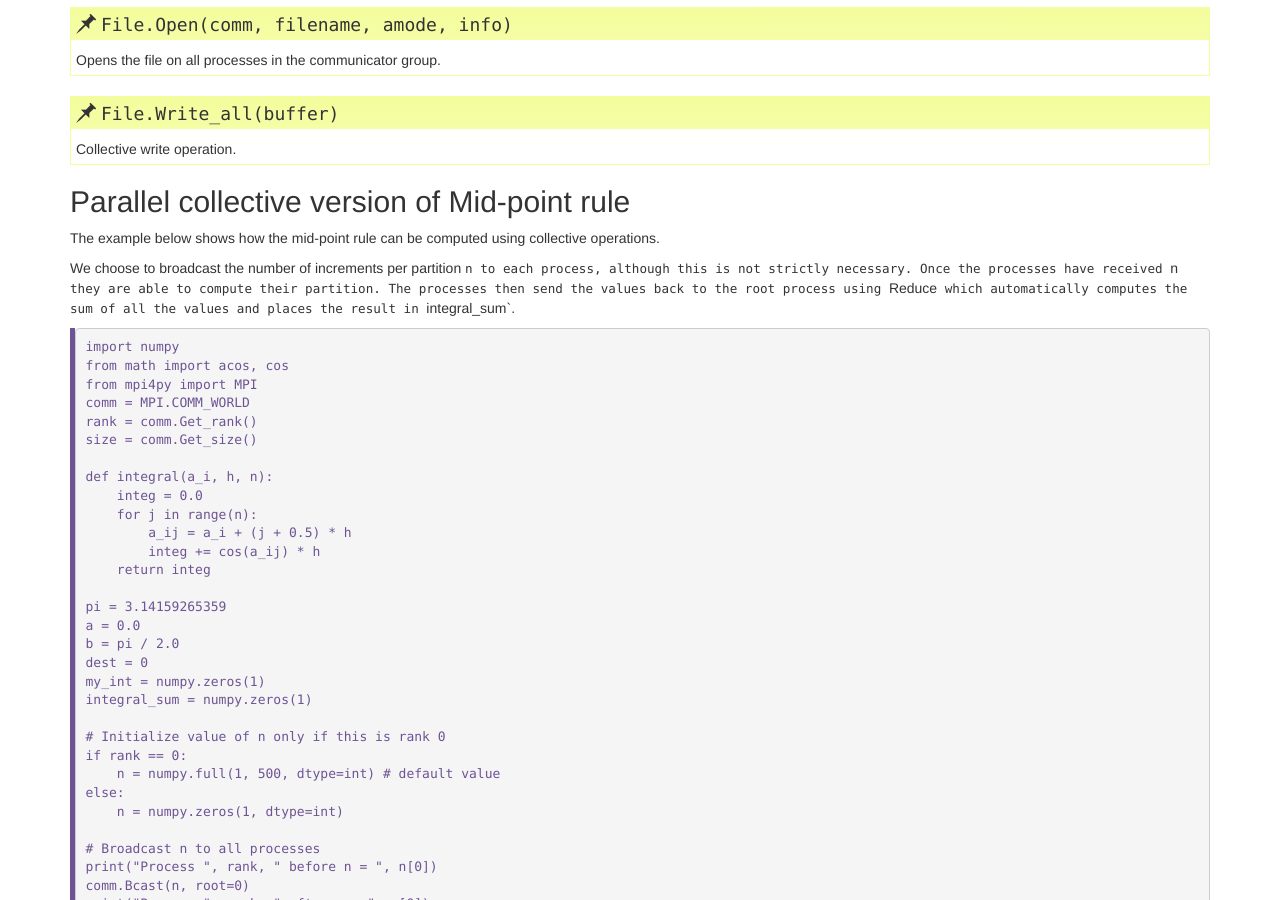
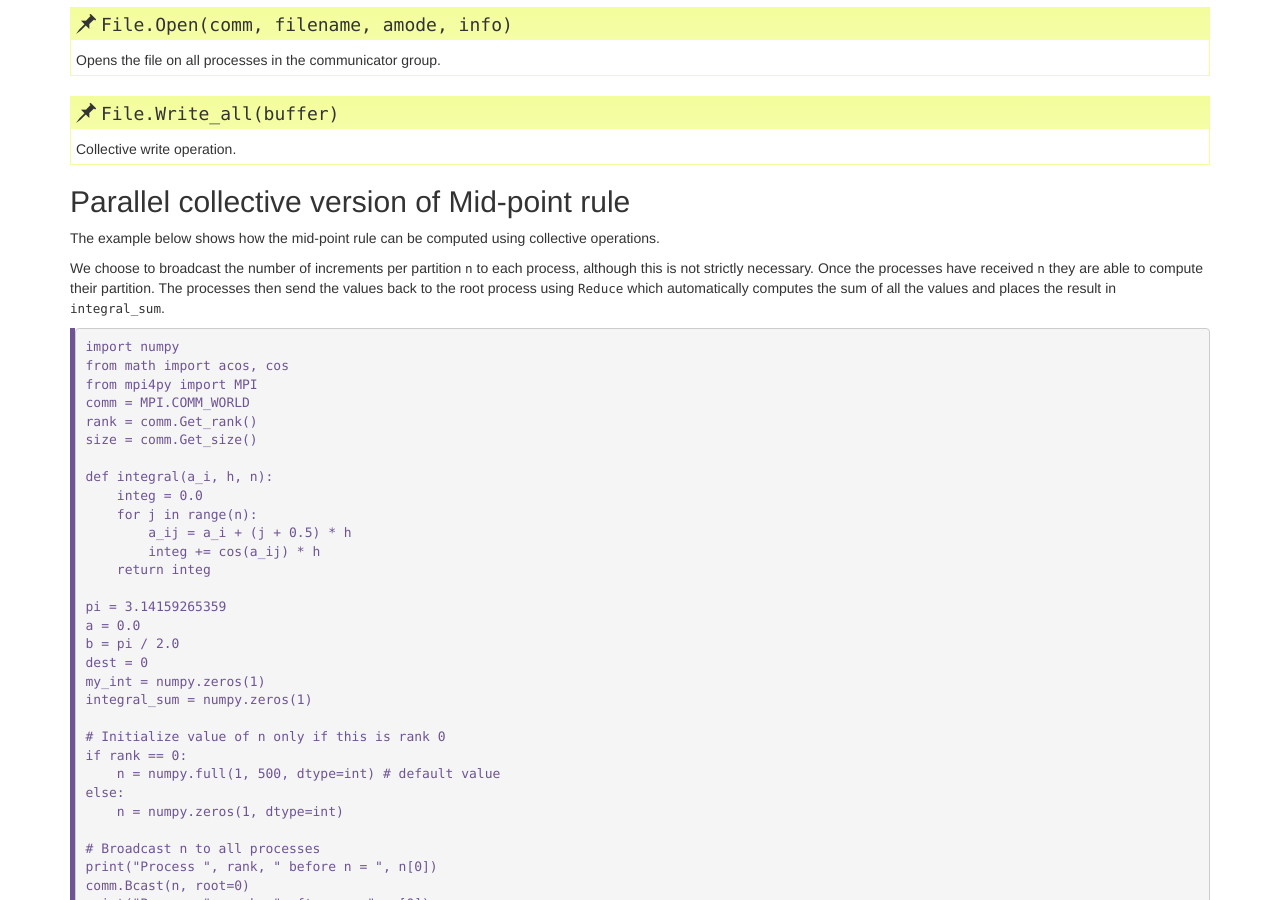
Before and after one commit to nyu-cds/python-mpi, a Jekyll site: the page built from _episodes/05-collectives.md, in a window 1280 px wide and 900 px high, scrolled down 3998 px. Built offline with Jekyll 4.4.1, drawn with Linux system fonts in a browser that asks for light colours.

Commit message:
Signed-off-by: Greg Watson <g.watson@computer.org>

```diff
--- a/_episodes/05-collectives.md
+++ b/_episodes/05-collectives.md
@@ -176,7 +176,7 @@ of process 0.
 
 The example below shows how the mid-point rule can be computed using collective operations.
 
-We choose to broadcast the number of increments per partition `n to each process, although this is not strictly necessary. Once the processes
+We choose to broadcast the number of increments per partition `n` to each process, although this is not strictly necessary. Once the processes
 have received `n` they are able to compute their partition. The processes then send the values back to the root process using `Reduce` which
 automatically computes the sum of all the values and places the result in `integral_sum`.
 
```
